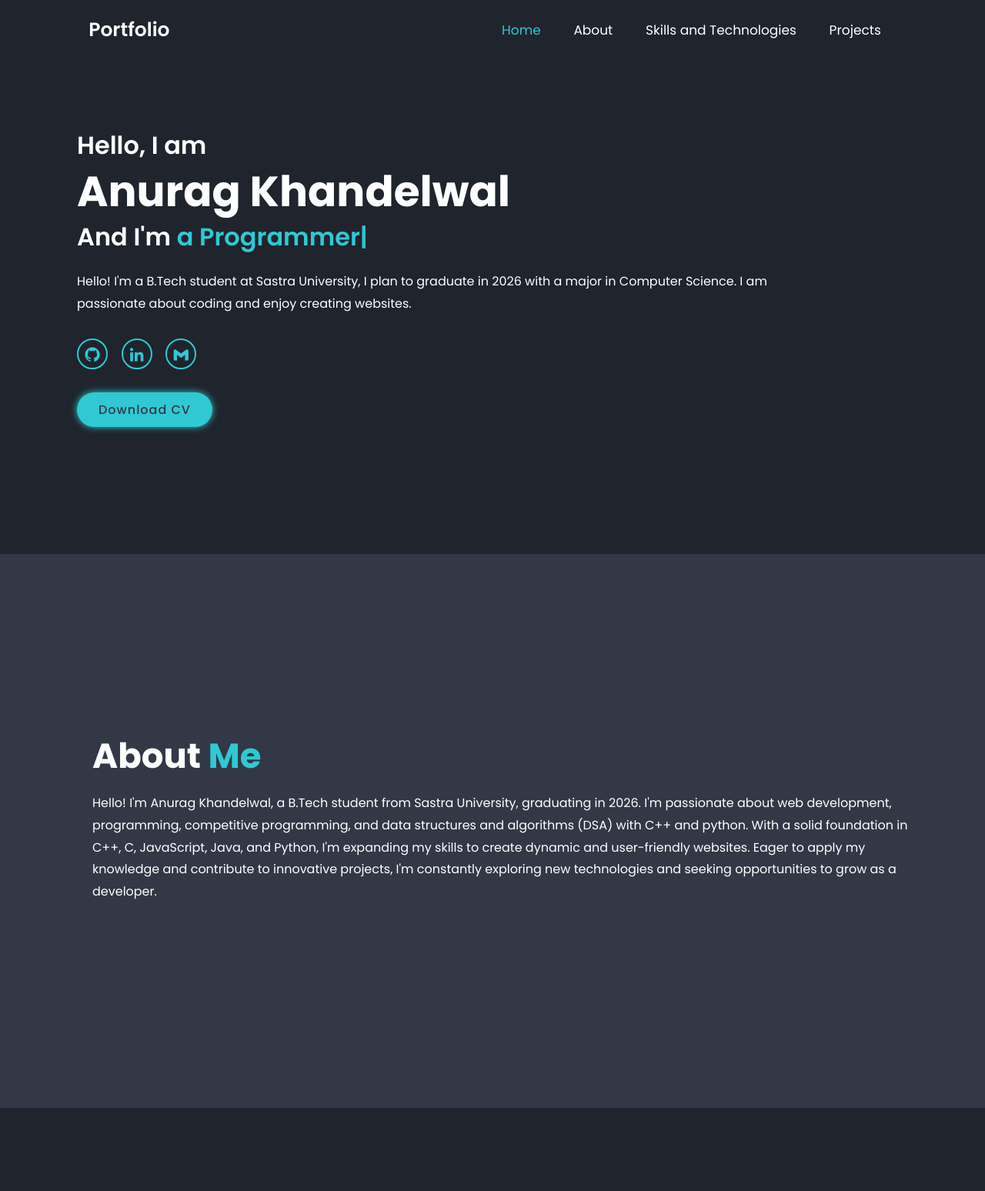
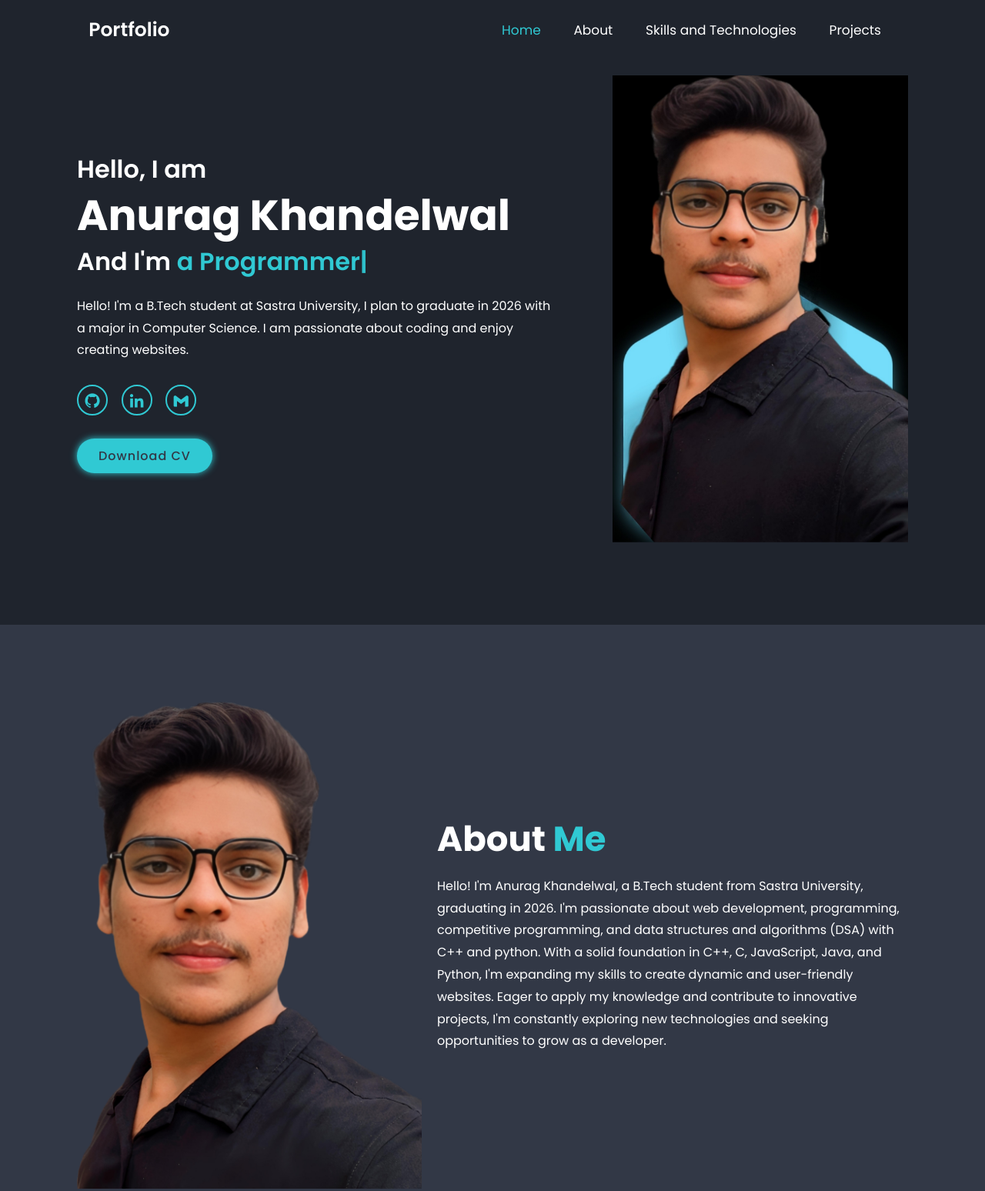
Before and after one commit to Anurag-methi/Anurag-methi.github.io, a plain HTML site: page index.html in a window 1280 px wide. Shown: the top 1548 px of the page at 77% size. Drawn offline with nearby package versions, Linux system fonts and the light colour scheme.

Commit message:
Update index.html

```diff
--- a/index.html
+++ b/index.html
@@ -50,7 +50,7 @@
     </div>
 
     <div class="home-img">
-      <img src="images/home.jpg" alt="">
+      <img src="images/home.png" alt="">
     </div>
   </section>
 
@@ -59,7 +59,7 @@
   <!-- about section design -->
   <section class="about" id="about">
     <div class="about-img">
-      <img src="images/about1.png" alt="">
+      <img src="images/about.png" alt="">
     </div>
 
     <div class="about-content">
```
